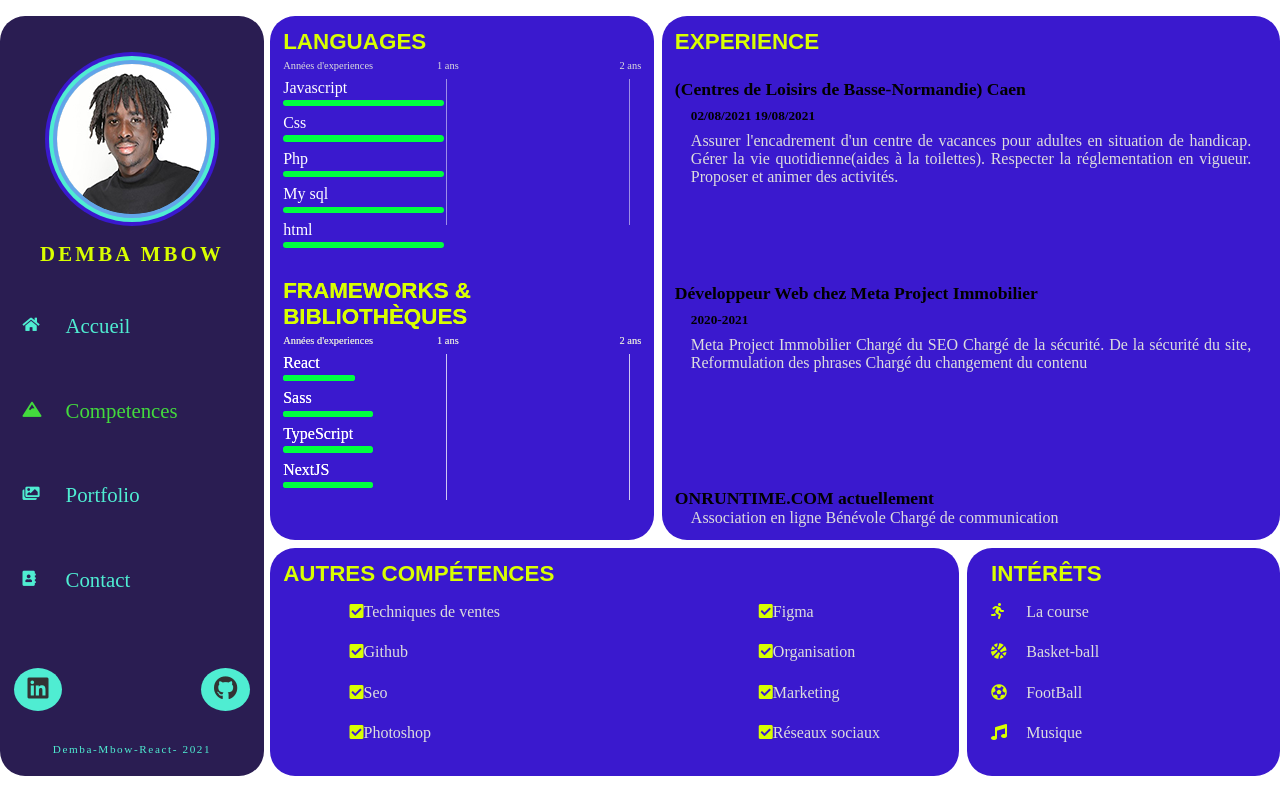
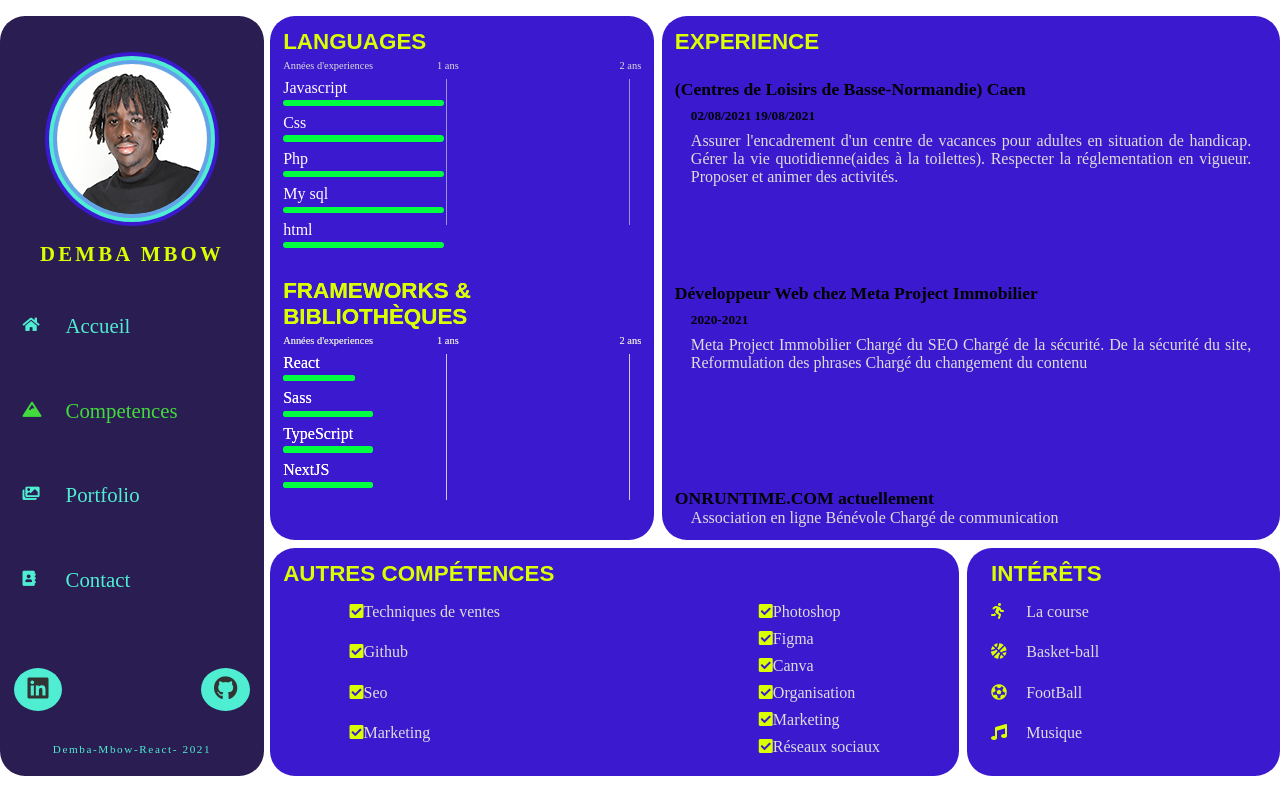
Before and after one commit to DembaMBOW/react-cv, a React (Create React App) app: page /competences in a window 1280 px wide. Built offline with nearby package versions, Linux system fonts and the light colour scheme; a web font is replaced by a local one.

Commit message:
ajout_autres_competences

```diff
--- a/src/components/knowledges/OtherSkills.js
+++ b/src/components/knowledges/OtherSkills.js
@@ -9,11 +9,13 @@ const OtherSkills = () => {
                     <li><i className="fas fa-check-square"></i>Techniques de ventes</li>
                     <li><i className="fas fa-check-square"></i>Github</li>
                     <li><i className="fas fa-check-square"></i>Seo</li>
-                    <li><i className="fas fa-check-square"></i>Photoshop</li>
+                    <li><i className="fas fa-check-square"></i>Marketing</li>
 
                 </ul>
                 <ul>
-                <li><i className="fas fa-check-square"></i>Figma</li>
+                    <li><i className="fas fa-check-square"></i>Photoshop</li>
+                    <li><i className="fas fa-check-square"></i>Figma</li>
+                    <li><i className="fas fa-check-square"></i>Canva</li>
                     <li><i className="fas fa-check-square"></i>Organisation</li>
                     <li><i className="fas fa-check-square"></i>Marketing</li>
                     <li><i className="fas fa-check-square"></i>Réseaux sociaux</li>
```
